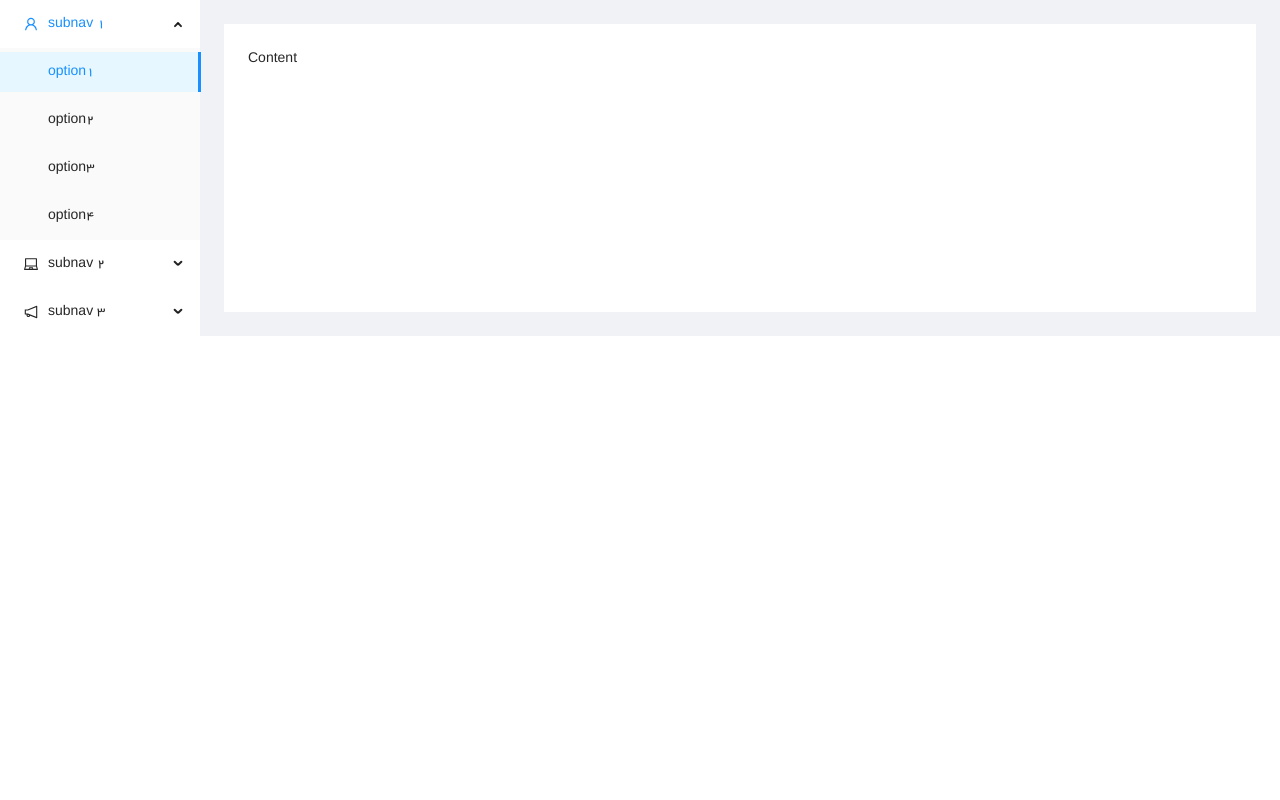
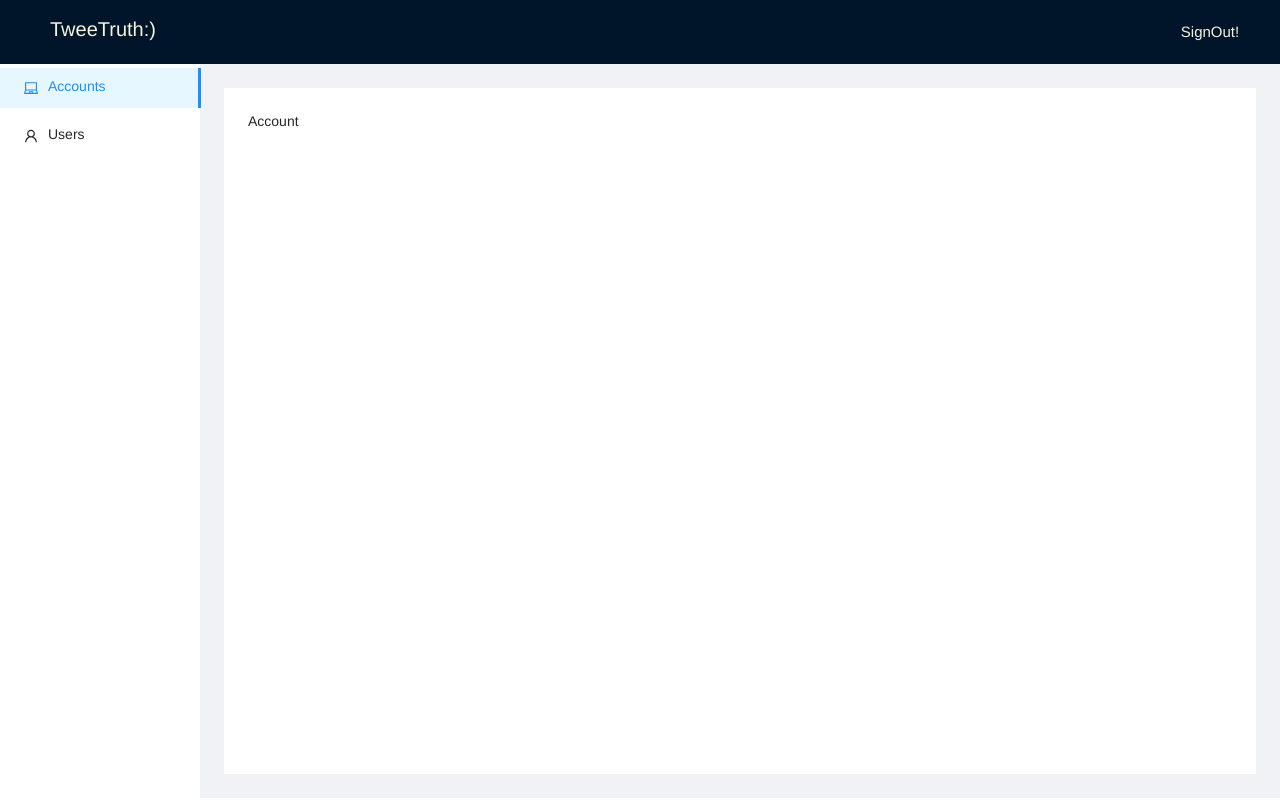
Before and after one commit to shg1998/TweeTruth_Frontend, a React (Create React App) app: page /app in a window 1280 px wide. Built offline with nearby package versions, Linux system fonts and the light colour scheme; sample sign-in values are in the browser's storage; what i18next-xhr-backend would draw is missing.

Commit message:
added signOut and also Dashboard users and accounts tabs basically:)

```diff
--- /dev/null
+++ b/src/components/Accounts/index.tsx
@@ -0,0 +1,7 @@
+import React from "react";
+
+const Accounts: React.FC = () => {
+  return <>Account</>;
+};
+
+export default Accounts;
--- /dev/null
+++ b/src/components/Accounts/style.ts
@@ -0,0 +1 @@
+import styled from "styled-components";
--- /dev/null
+++ b/src/components/Users/index.tsx
@@ -0,0 +1,7 @@
+import React from "react";
+
+const Users: React.FC = () => {
+  return <>Users</>;
+};
+
+export default Users;
--- /dev/null
+++ b/src/components/Users/style.ts
@@ -0,0 +1 @@
+import styled from "styled-components";
--- a/src/context/UserContext.tsx
+++ b/src/context/UserContext.tsx
@@ -142,4 +142,9 @@ function signOut(dispatch: any, history: any) {
   localStorage.removeItem("id_token");
   dispatch({ type: "SIGN_OUT_SUCCESS" });
   history.push("/login");
+  notification['success']({
+    key,
+    message: 'موفق',
+    description: "شما با موفقیت خارج شدید.",
+  });
 }
--- a/src/pages/dashboard/index.css
+++ b/src/pages/dashboard/index.css
@@ -1,16 +1,14 @@
-#components-layout-demo-top-side-2 .logo {
-    float: left;
-    width: 120px;
-    height: 31px;
-    margin: 16px 24px 16px 0;
-    background: rgba(255, 255, 255, 0.3);
-  }
+.site-layout-background {
+  background: #fff;
+}
 
-  .ant-row-rtl #components-layout-demo-top-side-2 .logo {
-    float: right;
-    margin: 16px 0 16px 24px;
-  }
-
-  .site-layout-background {
-    background: #fff;
-  }
+* {
+  padding: 0;
+  margin: 0;
+}
+html,
+body,
+#fullheight {
+  min-height: 100% !important;
+  height: 100%;
+}
--- a/src/pages/dashboard/index.tsx
+++ b/src/pages/dashboard/index.tsx
@@ -1,63 +1,105 @@
-import { LaptopOutlined, NotificationOutlined, UserOutlined } from '@ant-design/icons';
-import type { MenuProps } from 'antd';
-import { Breadcrumb, Layout, Menu } from 'antd';
-import React from 'react';
-import './index.css';
+import {
+  LaptopOutlined,
+  NotificationOutlined,
+  UserOutlined,
+} from "@ant-design/icons";
+import { Col, MenuProps, Row } from "antd";
+import { Breadcrumb, Layout, Menu } from "antd";
+import React from "react";
+import { useHistory } from "react-router-dom";
+import { signOut, useUserDispatch } from "../../context/UserContext";
+import Accounts from '../../components/Accounts';
+import "./index.css";
+import Users from "../../components/Users";
+
 
 const { Header, Content, Sider } = Layout;
 
+const items: MenuProps["items"] = [
+  {
+    key: 1,
+    icon: React.createElement(LaptopOutlined),
+    label: "Accounts",
+  },
+  {
+    key: 2,
+    icon: React.createElement(UserOutlined),
+    label: "Users",
+  },
+];
 
-const items2: MenuProps['items'] = [UserOutlined, LaptopOutlined, NotificationOutlined].map(
-  (icon, index) => {
-    const key = String(index + 1);
+const Dashboard: React.FC = () => {
+  const userDispatch = useUserDispatch();
+  const history = useHistory();
+  const minHeight : number = window.innerHeight - 66;
+  const [selectedItem, setSelectedItem] = React.useState<string>("1");
 
-    return {
-      key: `sub${key}`,
-      icon: React.createElement(icon),
-      label: `subnav ${key}`,
+  const linkTo = (item: any): void => {
+    setSelectedItem(item.key);
+  };
 
-      children: new Array(4).fill(null).map((_, j) => {
-        const subKey = index * 4 + j + 1;
-        return {
-          key: subKey,
-          label: `option${subKey}`,
+  const ContentDisplayer = () => {
+    switch(selectedItem){
+      case '1':
+        return <Accounts/>
+      case '2':
+        return <Users/>
+    }
   };
-      }),
-    };
-  },
-);
 
-const Dashboard : React.FC = () => {
-  return <>
+  return (
+    <>
       <Layout>
-    {/* <Header className="header">
-      <div className="logo" />
-      <Menu theme="dark" mode="horizontal" defaultSelectedKeys={['2']} items={items1} />
-    </Header> */}
-    <Layout>
+        <Header className="header">
+          <Row>
+            <Col span={5}>
+              <h4
+                style={{ color: "beige", fontSize: "20px", marginTop: "20px" }}
+              >
+                TweeTruth:)
+              </h4>
+            </Col>
+            <Col span={18} />
+            <Col span={1}>
+              <h6
+                style={{
+                  color: "beige",
+                  fontSize: "15px",
+                  marginTop: "25px",
+                  cursor: "pointer",
+                }}
+                onClick={() => signOut(userDispatch, history)}
+              >
+                SignOut!
+              </h6>
+            </Col>
+          </Row>
+        </Header>
+        <Layout style={{ minHeight: minHeight }}>
           <Sider width={200} className="site-layout-background">
             <Menu
               mode="inline"
-          defaultSelectedKeys={['1']}
-          defaultOpenKeys={['sub1']}
-          style={{ height: '100%', borderRight: 0 }}
-          items={items2}
+              defaultSelectedKeys={[selectedItem]}
+              style={{ height: "100%", borderRight: 0 }}
+              items={items}
+              onClick={linkTo}
             />
           </Sider>
-      <Layout style={{ padding: '24px' }}>
+          <Layout style={{ padding: "24px" }}>
             <Content
               className="site-layout-background"
               style={{
                 padding: 24,
-            margin: 0
+                margin: 0,
               }}
             >
-          Content
+              {ContentDisplayer()}
             </Content>
           </Layout>
         </Layout>
       </Layout>
     </>
+  );
 };
 
 export default Dashboard;
```
Lines whose indentation alone changed are shown as unchanged.
